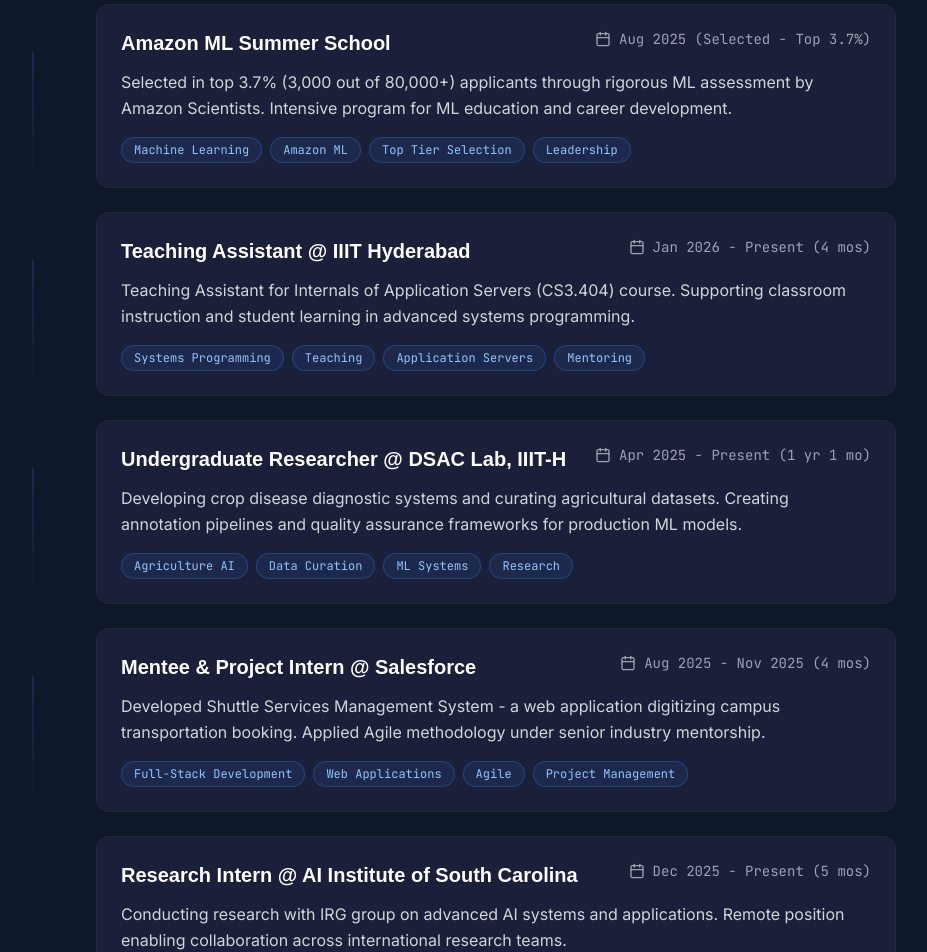
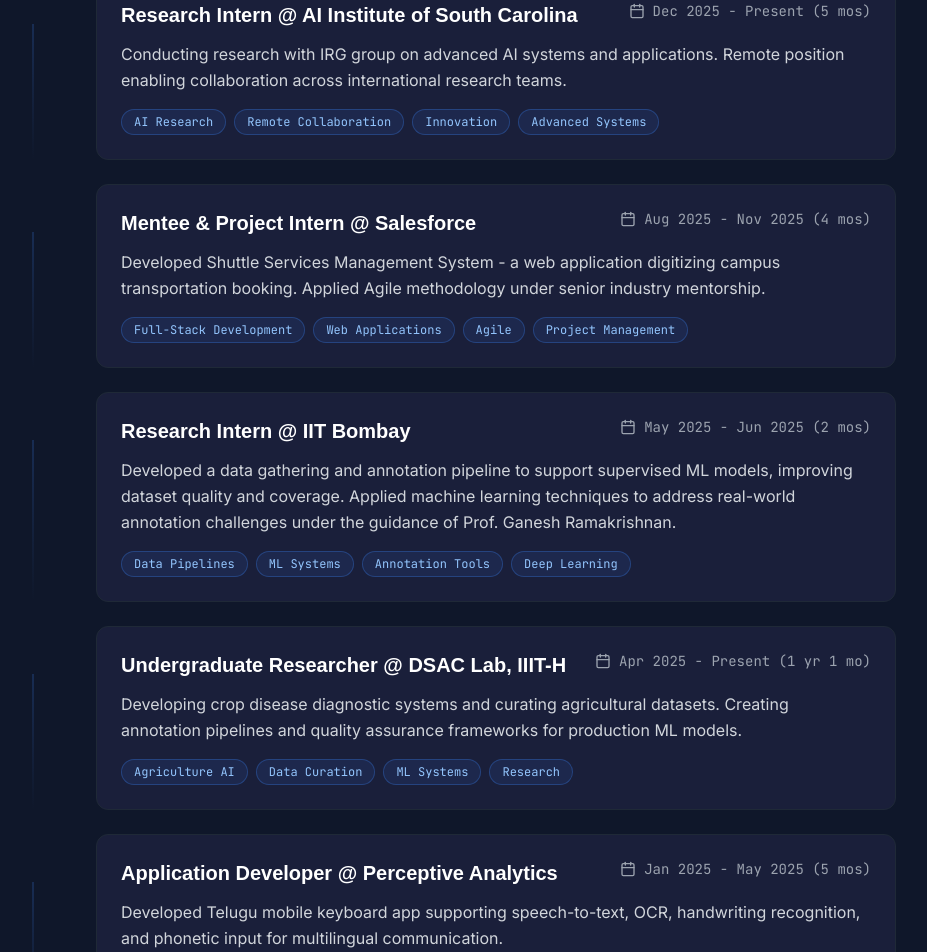
Before and after one commit to Vedp9984/ved-maurya, a Next.js app: page /ved-maurya/ in a window 1280 px wide. Shown: the part 1300-2252 px from the top of the page, without its empty margins (192-1119 px from the left). Built offline with nearby package versions, Linux system fonts and the light colour scheme.

Commit message:
updated exp sec

```diff
--- a/components/Experience.tsx
+++ b/components/Experience.tsx
@@ -5,10 +5,40 @@
 
 const experiences = [
   {
-    role: 'Software Engineer Intern @ Virtual Labs, IIT Bombay',
-    period: 'Aug 2024 - Sep 2025 (1 yr 2 mos)',
-    description: 'Contributed to Virtual Labs, a Ministry of Education initiative, developing interactive wireless communication experiments. Content hosted for free access by 100+ institutions nationwide.',
-    highlights: ['Virtual Learning', 'Web Development', 'Interactive Labs', 'EdTech'],
+    role: 'Teaching Assistant @ IIIT Hyderabad',
+    period: 'Jan 2026 - Present (4 mos)',
+    description: 'Teaching Assistant for Internals of Application Servers (CS3.404) course. Supporting classroom instruction and student learning in advanced systems programming.',
+    highlights: ['Systems Programming', 'Teaching', 'Application Servers', 'Mentoring'],
+  },
+  {
+    role: 'Research Intern @ AI Institute of South Carolina',
+    period: 'Dec 2025 - Present (5 mos)',
+    description: 'Conducting research with IRG group on advanced AI systems and applications. Remote position enabling collaboration across international research teams.',
+    highlights: ['AI Research', 'Remote Collaboration', 'Innovation', 'Advanced Systems'],
+  },
+  {
+    role: 'Mentee & Project Intern @ Salesforce',
+    period: 'Aug 2025 - Nov 2025 (4 mos)',
+    description: 'Developed Shuttle Services Management System - a web application digitizing campus transportation booking. Applied Agile methodology under senior industry mentorship.',
+    highlights: ['Full-Stack Development', 'Web Applications', 'Agile', 'Project Management'],
+  },
+  {
+    role: 'Research Intern @ IIT Bombay',
+    period: 'May 2025 - Jun 2025 (2 mos)',
+    description: 'Developed a data gathering and annotation pipeline to support supervised ML models, improving dataset quality and coverage. Applied machine learning techniques to address real-world annotation challenges under the guidance of Prof. Ganesh Ramakrishnan.',
+    highlights: ['Data Pipelines', 'ML Systems', 'Annotation Tools', 'Deep Learning'],
+  },
+  {
+    role: 'Undergraduate Researcher @ DSAC Lab, IIIT-H',
+    period: 'Apr 2025 - Present (1 yr 1 mo)',
+    description: 'Developing crop disease diagnostic systems and curating agricultural datasets. Creating annotation pipelines and quality assurance frameworks for production ML models.',
+    highlights: ['Agriculture AI', 'Data Curation', 'ML Systems', 'Research'],
+  },
+  {
+    role: 'Application Developer @ Perceptive Analytics',
+    period: 'Jan 2025 - May 2025 (5 mos)',
+    description: 'Developed Telugu mobile keyboard app supporting speech-to-text, OCR, handwriting recognition, and phonetic input for multilingual communication.',
+    highlights: ['Mobile Development', 'Android SDK', 'Multilingual', 'NLP'],
   },
   {
     role: 'Amazon ML Summer School',
@@ -17,28 +47,10 @@
     highlights: ['Machine Learning', 'Amazon ML', 'Top Tier Selection', 'Leadership'],
   },
   {
-    role: 'Teaching Assistant @ IIIT Hyderabad',
-    period: 'Jan 2026 - Present (4 mos)',
-    description: 'Teaching Assistant for Internals of Application Servers (CS3.404) course. Supporting classroom instruction and student learning in advanced systems programming.',
-    highlights: ['Systems Programming', 'Teaching', 'Application Servers', 'Mentoring'],
-  },
-  {
-    role: 'Undergraduate Researcher @ DSAC Lab, IIIT-H',
-    period: 'Apr 2025 - Present (1 yr 1 mo)',
-    description: 'Developing crop disease diagnostic systems and curating agricultural datasets. Creating annotation pipelines and quality assurance frameworks for production ML models.',
-    highlights: ['Agriculture AI', 'Data Curation', 'ML Systems', 'Research'],
-  },
-  {
-    role: 'Mentee & Project Intern @ Salesforce',
-    period: 'Aug 2025 - Nov 2025 (4 mos)',
-    description: 'Developed Shuttle Services Management System - a web application digitizing campus transportation booking. Applied Agile methodology under senior industry mentorship.',
-    highlights: ['Full-Stack Development', 'Web Applications', 'Agile', 'Project Management'],
-  },
-  {
-    role: 'Research Intern @ AI Institute of South Carolina',
-    period: 'Dec 2025 - Present (5 mos)',
-    description: 'Conducting research with IRG group on advanced AI systems and applications. Remote position enabling collaboration across international research teams.',
-    highlights: ['AI Research', 'Remote Collaboration', 'Innovation', 'Advanced Systems'],
+    role: 'Software Engineer Intern @ Virtual Labs',
+    period: 'Aug 2024 - Sep 2025 (1 yr 2 mos)',
+    description: 'Contributed to Virtual Labs, a Ministry of Education initiative, developing interactive wireless communication experiments. Content hosted for free access by 100+ institutions nationwide.',
+    highlights: ['Virtual Learning', 'Web Development', 'Interactive Labs', 'EdTech'],
   },
 ]
 
```
